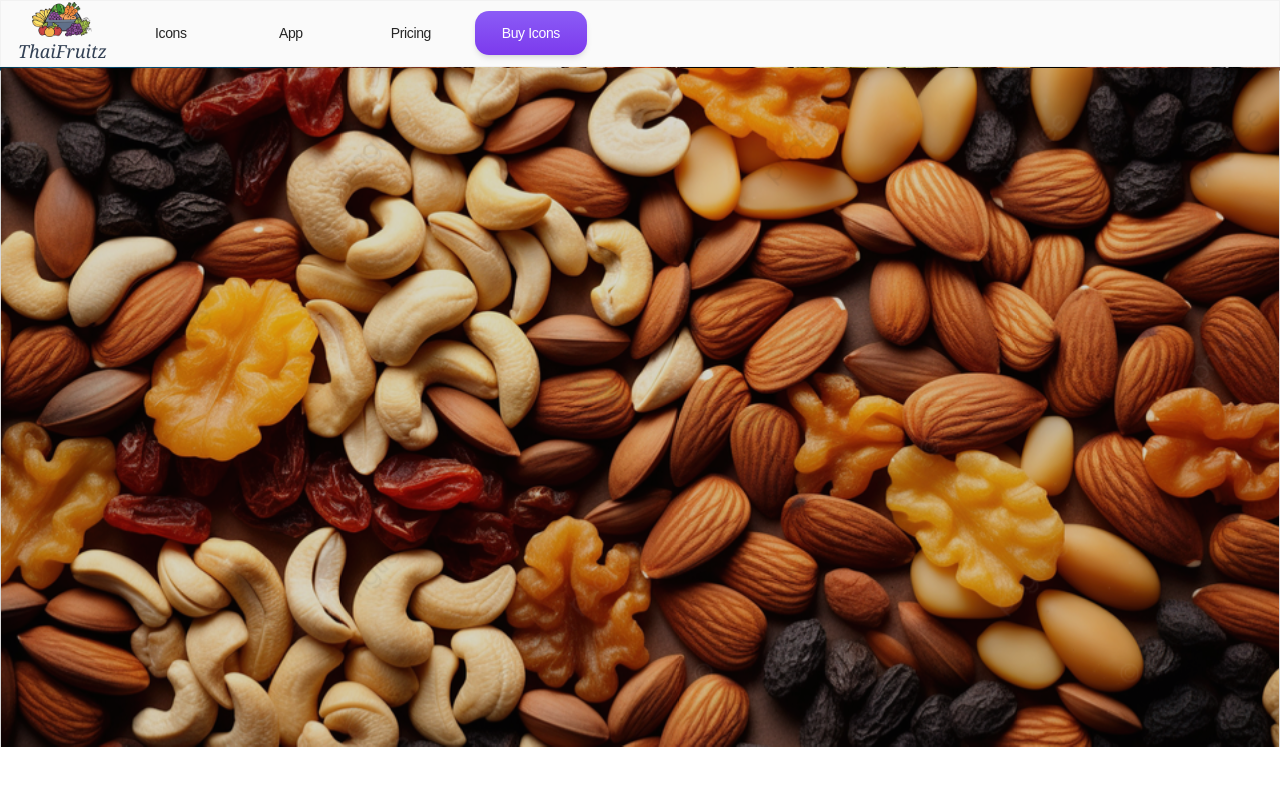
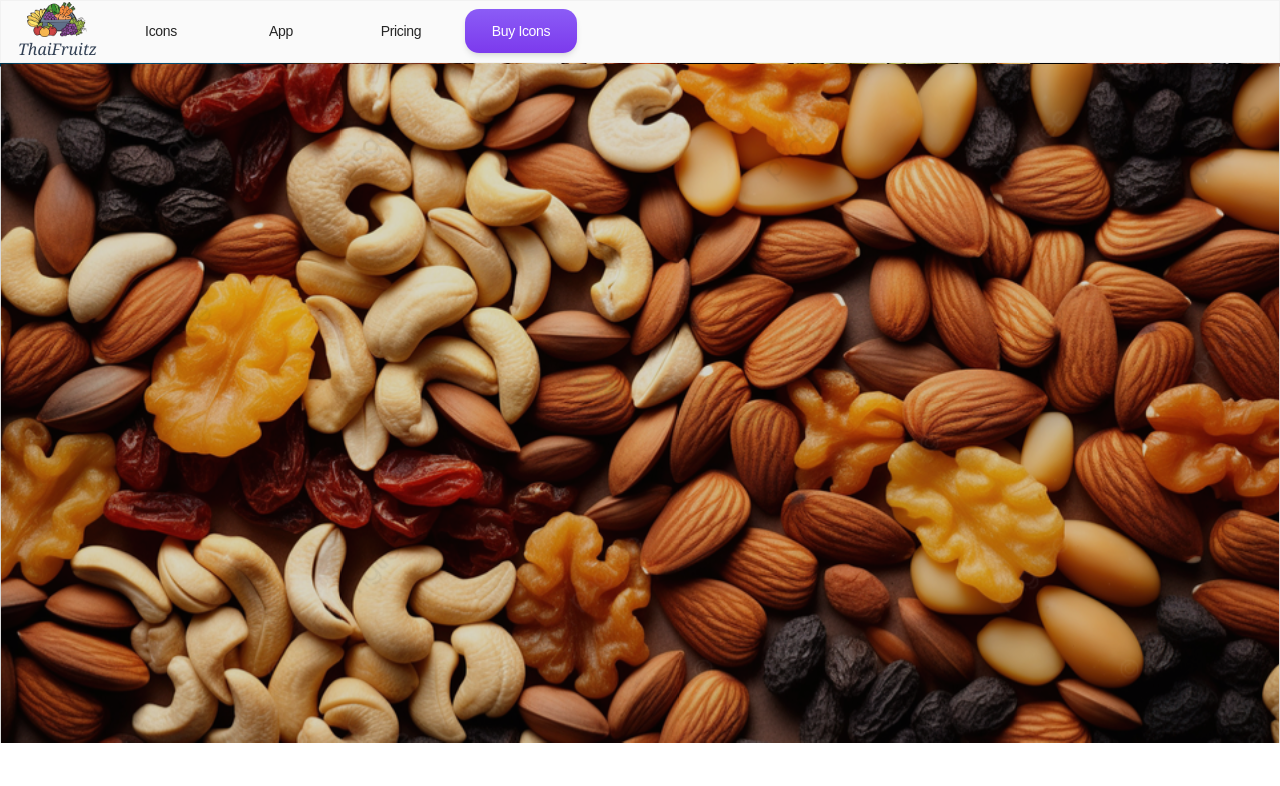
Before and after one commit to SEP490-ThaiFruitz/DFS-FrontEnd, a Next.js app: page / in a window 1280 px wide. Shown: the top 786 px of the page. Built offline with nearby package versions, Linux system fonts and the light colour scheme; what tailwindcss-motion would draw is missing.

Commit message:
chore: adjust something

```diff
--- a/src/components/global-components/logo.tsx
+++ b/src/components/global-components/logo.tsx
@@ -1,11 +1,16 @@
+import { cn } from "@/lib/utils";
 import Image from "next/image";
 
 interface LogoProps {
-  className?: string;
+  classNameLabel?: string;
   height?: number;
   width?: number;
 }
-export const Logo = ({ className, height = 50, width = 50 }: LogoProps) => {
+export const Logo = ({
+  classNameLabel,
+  height = 50,
+  width = 50,
+}: LogoProps) => {
   return (
     <div className="flex flex-col items-center ">
       <Image
@@ -14,7 +19,14 @@ export const Logo = ({ className, height = 50, width = 50 }: LogoProps) => {
         width={width}
         height={height}
       />
-      <h1 className="text-slate-700 text-lg font-serif italic">ThaiFruitz</h1>
+      <h1
+        className={cn(
+          "text-slate-700 text-base font-serif italic",
+          classNameLabel
+        )}
+      >
+        ThaiFruitz
+      </h1>
     </div>
   );
 };
```
Also changed, not shown: src/app/(client)/page.tsx (+0 -9 lines).
